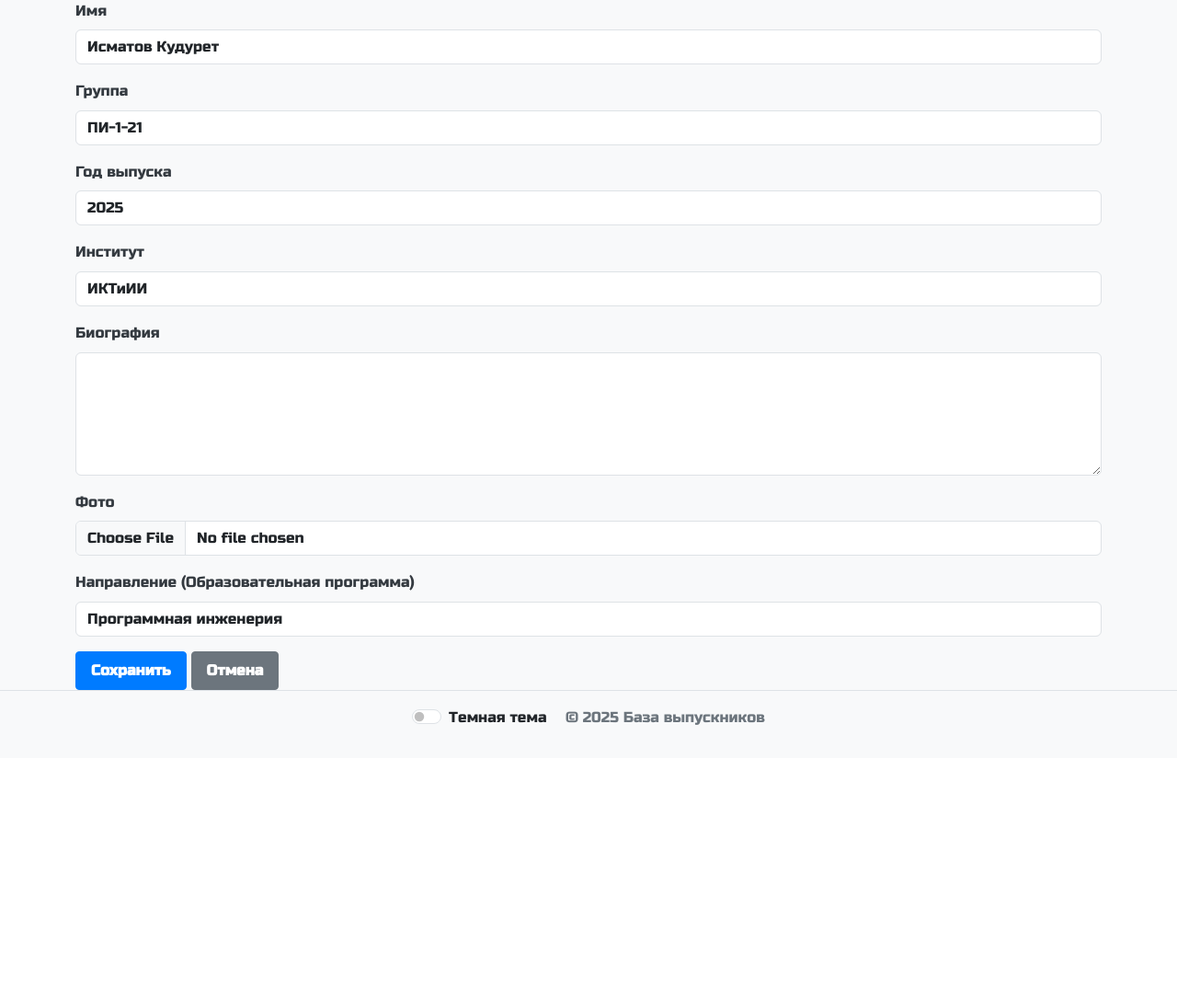
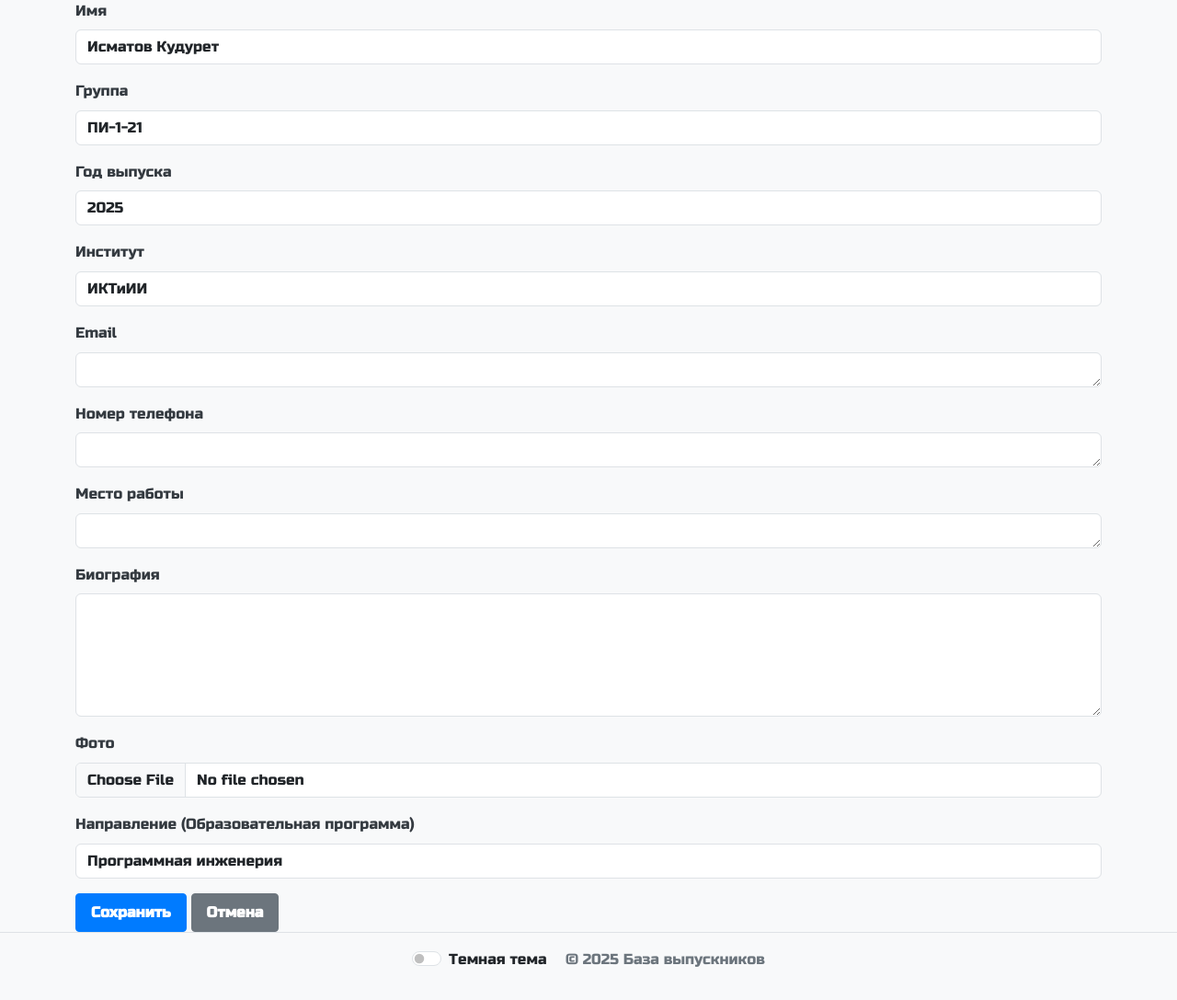
Before and after one commit to nrbltsh/graduate_db_new, a Flask app: page /edit/1 in a window 1280 px wide. Shown: the part 195-1282 px from the top of the page at 92% size. Before the commit the page ends 983 px from the top, so only its background shows below. Run offline with Flask 3, Linux system fonts and the light colour scheme; a user stored in the database is signed in.

Commit message:
Initial commit

```diff
--- a/models.py
+++ b/models.py
@@ -21,6 +21,9 @@ class Graduate(db.Model):
     group = db.Column(db.String(20), nullable=False)
     graduation_year = db.Column(db.String(4), nullable=False)
     faculty = db.Column(db.String(100), nullable=False)
+    email_file = db.Column(db.Text, nullable=True)
+    phone = db.Column(db.Text, nullable=True)
+    work = db.Column(db.Text, nullable=True)
     bio = db.Column(db.Text, nullable=True)
     photo = db.Column(db.String(200), nullable=True)
     tags = db.relationship('Tag', secondary='graduate_tags', backref=db.backref('graduates', lazy='dynamic'))
--- a/routes/graduate.py
+++ b/routes/graduate.py
@@ -43,6 +43,9 @@ def add():
             group = request.form['group'].strip()
             faculty = request.form['faculty'].strip()
             graduation_year = request.form['graduation_year'].strip()
+            email_file = request.form['email_file'].strip() or ''
+            phone = request.form['phone'].strip() or ''
+            work = request.form['work'].strip() or ''
             bio = request.form['bio'].strip() or ''
             tags_input = request.form.get('tags', '').strip()
 
@@ -103,6 +106,9 @@ def add():
                 group=group,
                 graduation_year=graduation_year,
                 faculty=faculty,
+                email_file=email_file,
+                phone=phone,
+                work=work,
                 bio=bio,
                 photo=photo_path
             )
@@ -135,6 +141,9 @@ def edit(id):
             group = request.form['group'].strip()
             faculty = request.form['faculty'].strip()
             graduation_year = request.form['graduation_year'].strip()
+            email_file = request.form['email_file'].strip() or ''
+            phone = request.form['phone'].strip() or ''
+            work = request.form['work'].strip() or ''
             bio = request.form['bio'].strip() or ''
             tags_input = request.form.get('tags', '').strip()
             remove_photo = 'remove_photo' in request.form
@@ -165,6 +174,9 @@ def edit(id):
             graduate.group = group
             graduate.graduation_year = graduation_year
             graduate.faculty = faculty
+            graduate.email_file = email_file
+            graduate.phone = phone
+            graduate.work = work
             graduate.bio = bio
 
             # Обработка фото
@@ -327,7 +339,7 @@ def upload():
                 logger.debug(f"Обработка файла: {filename}, расширение: {file_extension}")
 
                 # Ожидаемые заголовки
-                expected_headers = ['ID', 'Имя', 'Группа', 'Год выпуска', 'Институт', 'Биография', 'Направление (Образовательная программа)']
+                expected_headers = ['ID', 'Имя', 'Группа', 'Год выпуска', 'Институт', 'Email', 'Номер телефона', 'Место работы', 'Биография', 'Направление (Образовательная программа)']
 
                 # Чтение файла в зависимости от формата
                 if file_extension == 'csv':
@@ -341,7 +353,7 @@ def upload():
                 # Проверка наличия ожидаемых заголовков
                 if not all(header in df.columns for header in expected_headers):
                     flash(
-                        'Неверный формат файла. Ожидаемые столбцы: ID, Имя, Группа, Год выпуска, Институт, Биография, Направление (Образовательная программа).',
+                        'Неверный формат файла. Ожидаемые столбцы: ID, Имя, Группа, Год выпуска, Институт, Email, Номер телефона, Место работы, Биография, Направление (Образовательная программа).',
                         'danger')
                     return redirect(url_for('graduate.upload'))
 
@@ -378,6 +390,9 @@ def upload():
                             continue
 
                         # Обработка биографии
+                        email_file = str(row['Email']).strip() if pd.notna(row['Email']) else ''
+                        phone = str(row['Номер телефона']).strip() if pd.notna(row['Номер телефона']) else ''
+                        work = str(row['Место работы']).strip() if pd.notna(row['Место работы']) else ''
                         bio = str(row['Биография']).strip() if pd.notna(row['Биография']) else ''
 
                         # Обработка тегов
@@ -398,6 +413,9 @@ def upload():
                             group=group,
                             graduation_year=graduation_year,
                             faculty=faculty,
+                            email_file=email_file,
+                            phone=phone,
+                            work=work,
                             bio=bio,
                             photo=None
                         )
--- a/templates/edit.html
+++ b/templates/edit.html
@@ -18,6 +18,18 @@
     <div class="mb-3">
         <label class="form-label">Институт</label>
         <input type="text" class="form-control" name="faculty" value="{{ graduate.faculty }}" required>
+    </div>
+    <div class="mb-3">
+        <label class="form-label">Email</label>
+        <textarea class="form-control" name="email_file" rows="1">{{ graduate.email_file or '' }}</textarea>
+    </div>
+    <div class="mb-3">
+        <label class="form-label">Номер телефона</label>
+        <textarea class="form-control" name="phone" rows="1">{{ graduate.phone or '' }}</textarea>
+    </div>
+    <div class="mb-3">
+        <label class="form-label">Место работы</label>
+        <textarea class="form-control" name="work" rows="1">{{ graduate.work or '' }}</textarea>
     </div>
     <div class="mb-3">
         <label class="form-label">Биография</label>
--- a/templates/graduate.html
+++ b/templates/graduate.html
@@ -11,6 +11,9 @@
     <p><strong>Группа:</strong> {{ graduate.group }}</p>
     <p><strong>Год выпуска:</strong> {{ graduate.graduation_year }}</p>
     <p><strong>Институт:</strong> {{ graduate.faculty }}</p>
+    <p><strong>Email:</strong> {{ graduate.email_file or 'Нет информации' }}</p>
+    <p><strong>Номер телефона:</strong> {{ graduate.phone or 'Нет информации' }}</p>
+    <p><strong>Место работы:</strong> {{ graduate.work or 'Нет информации' }}</p>
     <p><strong>Биография:</strong> {{ graduate.bio or 'Нет информации' }}</p>
     <p><strong672>Направление (Образовательная программа):</strong>
         {% for tag in graduate.tags %}
--- a/templates/upload.html
+++ b/templates/upload.html
@@ -2,7 +2,7 @@
 {% block title %}Загрузка выпускников из файла{% endblock %}
 {% block content %}
 <h1>Загрузка выпускников из файла</h1>
-<p>Загрузите файл в формате CSV, XLSX или XLS с данными выпускников. Файл должен содержать столбцы: <strong>ID, Имя, Группа, Год выпуска, Институт, Биография, Направление (Образовательная программа)</strong></p>
+<p>Загрузите файл в формате CSV, XLSX или XLS с данными выпускников. Файл должен содержать столбцы: <strong>ID, Имя, Группа, Год выпуска, Институт, Email, Номер телефона, Место работы, Биография, Направление (Образовательная программа)</strong></p>
 <p><a href="{{ url_for('main.export') }}" class="btn btn-secondary btn-sm">Скачать пример CSV</a></p>
 <form method="post" enctype="multipart/form-data">
     <div class="mb-3">
```
Also changed, not shown: requirements.txt (added, +38 -0 lines), routes/main.py (+29 -10 lines), templates/add.html (+12 -0 lines), templates/index.html (+20 -20 lines), templates/register.html (+7 -7 lines), instance/graduates.db (deleted).
